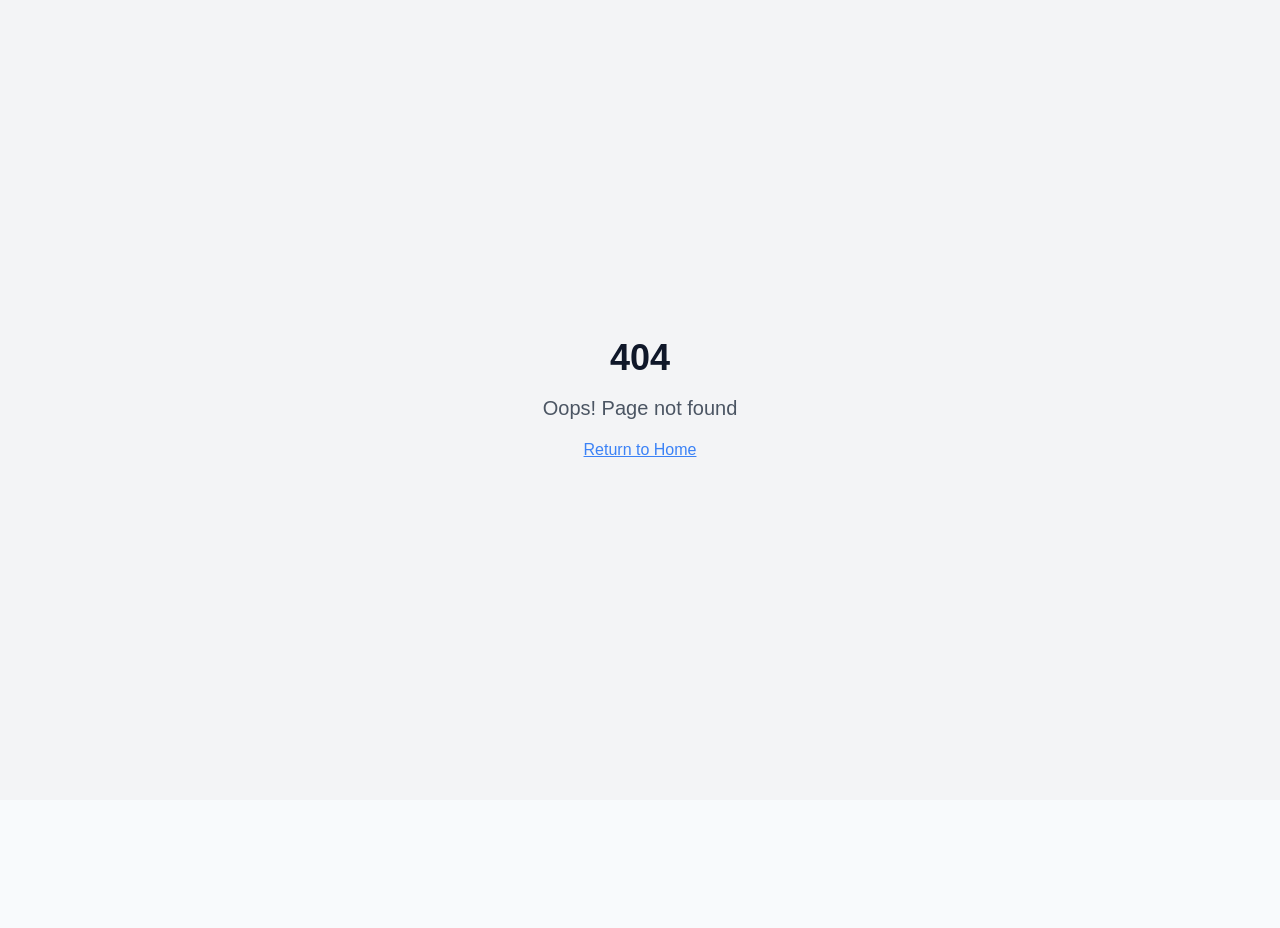
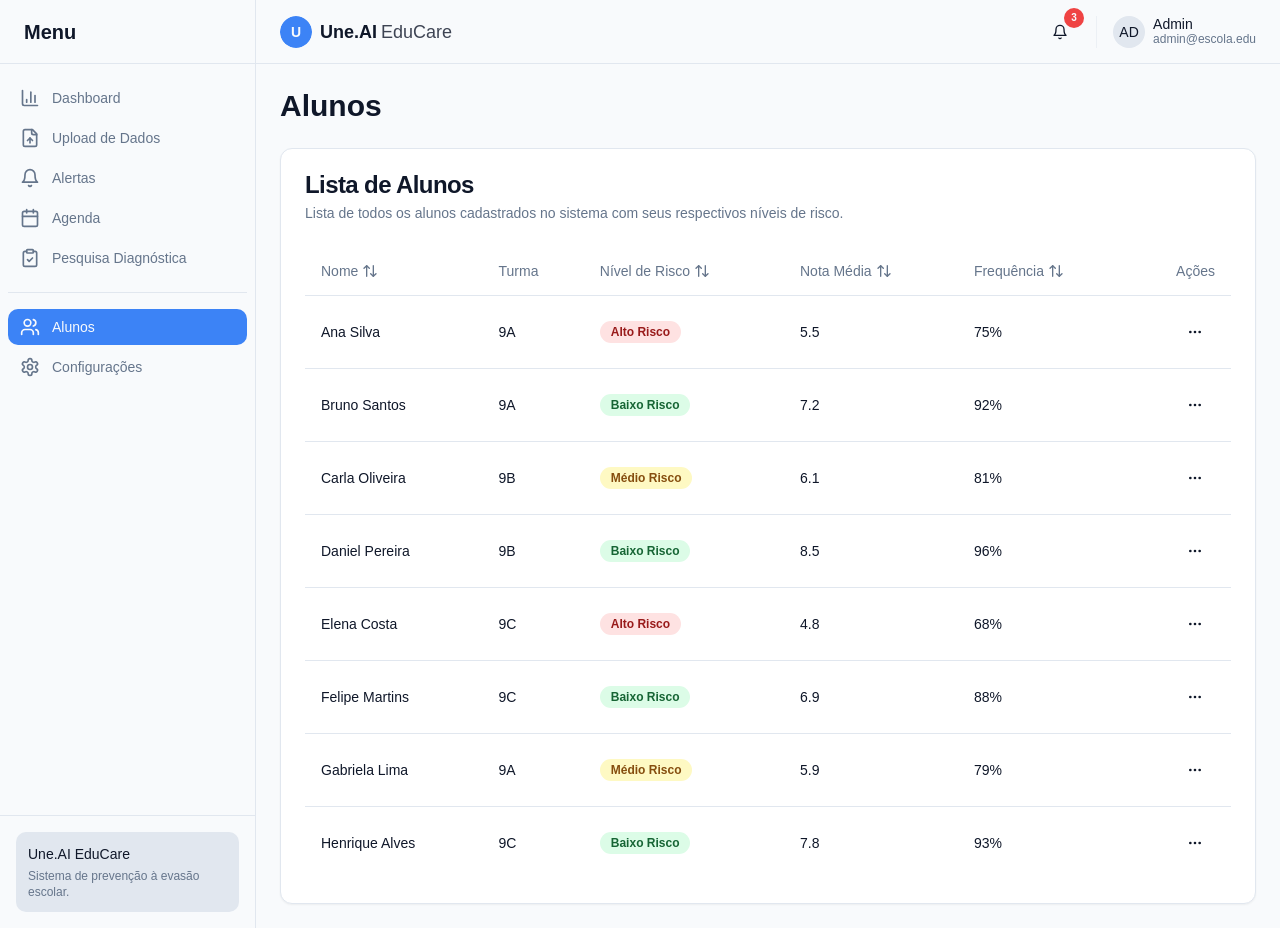
Before and after one commit to joao-albano/uneai-recruitment, a React (Vite) app: page /students in a window 1280 px wide. Before the commit this address had no page. Before the commit the page ends 800 px from the top, so only its background shows below. Built offline with nearby package versions, Linux system fonts and the light colour scheme.

Commit message:
Fix alunos menu error
Addresses an unspecified error occurring in the alunos (students) menu.

```diff
--- a/src/App.tsx
+++ b/src/App.tsx
@@ -10,6 +10,7 @@ import UploadPage from "./pages/UploadPage";
 import AlertsPage from "./pages/AlertsPage";
 import SurveyPage from "./pages/SurveyPage";
 import SchedulePage from "./pages/SchedulePage";
+import StudentsPage from "./pages/StudentsPage";
 import NotFound from "./pages/NotFound";
 
 const queryClient = new QueryClient();
@@ -27,6 +28,7 @@ const App = () => (
           <Route path="/alerts" element={<AlertsPage />} />
           <Route path="/survey" element={<SurveyPage />} />
           <Route path="/schedule" element={<SchedulePage />} />
+          <Route path="/students" element={<StudentsPage />} />
           <Route path="*" element={<NotFound />} />
         </Routes>
       </BrowserRouter>
--- a/src/pages/NotFound.tsx
+++ b/src/pages/NotFound.tsx
@@ -1,3 +1,4 @@
+
 import { useLocation } from "react-router-dom";
 import { useEffect } from "react";
 
@@ -15,9 +16,9 @@ const NotFound = () => {
     <div className="min-h-screen flex items-center justify-center bg-gray-100">
       <div className="text-center">
         <h1 className="text-4xl font-bold mb-4">404</h1>
-        <p className="text-xl text-gray-600 mb-4">Oops! Page not found</p>
+        <p className="text-xl text-gray-600 mb-4">Oops! Página não encontrada</p>
         <a href="/" className="text-blue-500 hover:text-blue-700 underline">
-          Return to Home
+          Voltar para a Página Inicial
         </a>
       </div>
     </div>
--- /dev/null
+++ b/src/pages/StudentsPage.tsx
@@ -0,0 +1,248 @@
+
+import React, { useState, useEffect } from 'react';
+import { DataProvider, useData } from '@/context/DataContext';
+import Header from '@/components/layout/Header';
+import Sidebar from '@/components/layout/Sidebar';
+import {
+  Card,
+  CardContent,
+  CardHeader,
+  CardTitle,
+  CardDescription
+} from '@/components/ui/card';
+import {
+  Table,
+  TableHeader,
+  TableRow,
+  TableHead,
+  TableBody,
+  TableCell
+} from '@/components/ui/table';
+import {
+  DropdownMenu,
+  DropdownMenuContent,
+  DropdownMenuItem,
+  DropdownMenuTrigger
+} from '@/components/ui/dropdown-menu';
+import { Button } from '@/components/ui/button';
+import {
+  AlertTriangle,
+  MoreHorizontal,
+  Calendar,
+  FileText,
+  ArrowUpDown
+} from 'lucide-react';
+import { Badge } from '@/components/ui/badge';
+import { useNavigate } from 'react-router-dom';
+
+// Main students component
+const StudentsContent: React.FC = () => {
+  const { students, alerts, generateDemoData } = useData();
+  const [sortOrder, setSortOrder] = useState<'asc' | 'desc'>('asc');
+  const [sortKey, setSortKey] = useState<'name' | 'riskLevel' | 'grade' | 'attendance'>('name');
+  const navigate = useNavigate();
+
+  // Generate demo data if needed
+  useEffect(() => {
+    if (students.length === 0) {
+      console.log("Gerando dados de demonstração para estudantes");
+      generateDemoData();
+    }
+  }, [students.length, generateDemoData]);
+
+  // Get student risk color
+  const getRiskColor = (riskLevel?: 'low' | 'medium' | 'high') => {
+    switch(riskLevel) {
+      case 'high':
+        return 'bg-red-100 text-red-800';
+      case 'medium':
+        return 'bg-yellow-100 text-yellow-800';
+      case 'low':
+        return 'bg-green-100 text-green-800';
+      default:
+        return 'bg-gray-100 text-gray-800';
+    }
+  };
+
+  // Get risk text in Portuguese
+  const getRiskText = (riskLevel?: 'low' | 'medium' | 'high') => {
+    switch(riskLevel) {
+      case 'high':
+        return 'Alto Risco';
+      case 'medium':
+        return 'Médio Risco';
+      case 'low':
+        return 'Baixo Risco';
+      default:
+        return 'Sem Classificação';
+    }
+  };
+
+  // Functions to handle sorting
+  const toggleSort = (key: 'name' | 'riskLevel' | 'grade' | 'attendance') => {
+    if (sortKey === key) {
+      setSortOrder(sortOrder === 'asc' ? 'desc' : 'asc');
+    } else {
+      setSortKey(key);
+      setSortOrder('asc');
+    }
+  };
+
+  // Function to sort students
+  const sortedStudents = [...students].sort((a, b) => {
+    let comparison = 0;
+
+    if (sortKey === 'name') {
+      comparison = a.name.localeCompare(b.name);
+    } else if (sortKey === 'riskLevel') {
+      const riskValues = { high: 3, medium: 2, low: 1, undefined: 0 };
+      const aValue = riskValues[a.riskLevel || 'undefined'];
+      const bValue = riskValues[b.riskLevel || 'undefined'];
+      comparison = aValue - bValue;
+    } else if (sortKey === 'grade') {
+      comparison = a.grade - b.grade;
+    } else if (sortKey === 'attendance') {
+      comparison = a.attendance - b.attendance;
+    }
+
+    return sortOrder === 'asc' ? comparison : -comparison;
+  });
+
+  // Navigate to student alerts
+  const handleViewAlerts = (studentId: string) => {
+    const studentAlert = alerts.find(alert => alert.studentId === studentId);
+
+    if (studentAlert) {
+      navigate(`/alerts?id=${studentAlert.id}`);
+    } else {
+      // If no alert exists, show all alerts
+      navigate('/alerts');
+    }
+  };
+
+  // Navigate to schedule page
+  const handleSchedule = (studentId: string) => {
+    navigate('/schedule', { state: { studentId } });
+  };
+
+  return (
+    <div className="space-y-6">
+      <div className="flex justify-between items-center">
+        <h2 className="text-3xl font-bold">Alunos</h2>
+      </div>
+
+      <Card>
+        <CardHeader>
+          <CardTitle>Lista de Alunos</CardTitle>
+          <CardDescription>
+            Lista de todos os alunos cadastrados no sistema com seus respectivos níveis de risco.
+          </CardDescription>
+        </CardHeader>
+        <CardContent>
+          <Table>
+            <TableHeader>
+              <TableRow>
+                <TableHead className="cursor-pointer" onClick={() => toggleSort('name')}>
+                  <div className="flex items-center gap-1">
+                    Nome <ArrowUpDown size={16} />
+                  </div>
+                </TableHead>
+                <TableHead>Turma</TableHead>
+                <TableHead className="cursor-pointer" onClick={() => toggleSort('riskLevel')}>
+                  <div className="flex items-center gap-1">
+                    Nível de Risco <ArrowUpDown size={16} />
+                  </div>
+                </TableHead>
+                <TableHead className="cursor-pointer" onClick={() => toggleSort('grade')}>
+                  <div className="flex items-center gap-1">
+                    Nota Média <ArrowUpDown size={16} />
+                  </div>
+                </TableHead>
+                <TableHead className="cursor-pointer" onClick={() => toggleSort('attendance')}>
+                  <div className="flex items-center gap-1">
+                    Frequência <ArrowUpDown size={16} />
+                  </div>
+                </TableHead>
+                <TableHead className="text-right">Ações</TableHead>
+              </TableRow>
+            </TableHeader>
+            <TableBody>
+              {sortedStudents.map((student) => (
+                <TableRow key={student.id}>
+                  <TableCell className="font-medium">{student.name}</TableCell>
+                  <TableCell>{student.class}</TableCell>
+                  <TableCell>
+                    <Badge className={getRiskColor(student.riskLevel)}>
+                      {getRiskText(student.riskLevel)}
+                    </Badge>
+                  </TableCell>
+                  <TableCell>{student.grade.toFixed(1)}</TableCell>
+                  <TableCell>{student.attendance}%</TableCell>
+                  <TableCell className="text-right">
+                    <DropdownMenu>
+                      <DropdownMenuTrigger asChild>
+                        <Button variant="ghost" size="icon">
+                          <MoreHorizontal className="h-4 w-4" />
+                        </Button>
+                      </DropdownMenuTrigger>
+                      <DropdownMenuContent align="end">
+                        <DropdownMenuItem
+                          className="flex items-center gap-2 cursor-pointer"
+                          onClick={() => handleViewAlerts(student.id)}
+                        >
+                          <AlertTriangle className="h-4 w-4" />
+                          Ver Alertas
+                        </DropdownMenuItem>
+                        <DropdownMenuItem
+                          className="flex items-center gap-2 cursor-pointer"
+                          onClick={() => handleSchedule(student.id)}
+                        >
+                          <Calendar className="h-4 w-4" />
+                          Agendar Atendimento
+                        </DropdownMenuItem>
+                      </DropdownMenuContent>
+                    </DropdownMenu>
+                  </TableCell>
+                </TableRow>
+              ))}
+            </TableBody>
+          </Table>
+        </CardContent>
+      </Card>
+    </div>
+  );
+};
+
+// Page wrapper component
+const StudentsPage: React.FC = () => {
+  const [sidebarOpen, setSidebarOpen] = useState(false);
+
+  const toggleSidebar = () => {
+    setSidebarOpen(!sidebarOpen);
+  };
+
+  return (
+    <div className="min-h-screen flex w-full">
+      <Sidebar isOpen={sidebarOpen} onClose={toggleSidebar} />
+
+      <div className="flex-1 flex flex-col">
+        <Header toggleSidebar={toggleSidebar} />
+
+        <main className="flex-1 p-6">
+          <StudentsContent />
+        </main>
+      </div>
+    </div>
+  );
+};
+
+// Wrapper with DataProvider
+const StudentsPageWithProvider: React.FC = () => {
+  return (
+    <DataProvider>
+      <StudentsPage />
+    </DataProvider>
+  );
+};
+
+export default StudentsPageWithProvider;
```
